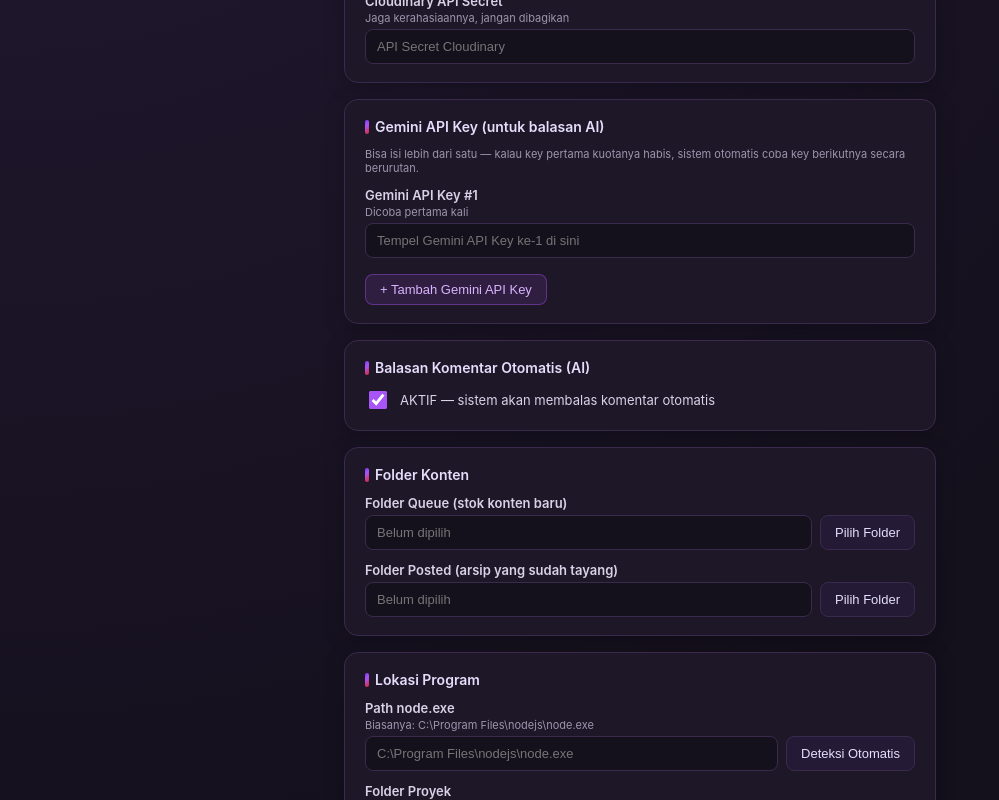
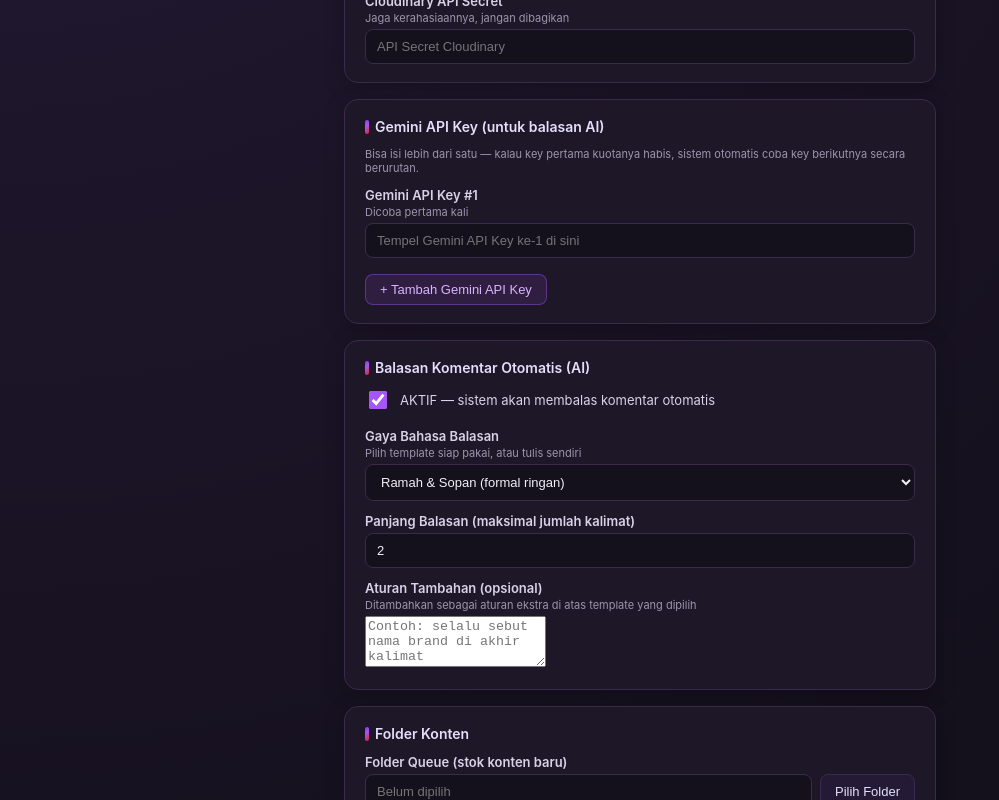
Before and after one commit to berhasilsemua83/teter2, a React (Vite) app: page / in a window 1280 px wide. Both pictures are taken after a click on the label "NONAKTIF — komentar tidak akan dibalas otomatis". Shown: the part 557-1357 px from the top of the page, without its empty margins (0-999 px from the left). Built offline with nearby package versions, Linux system fonts and the light colour scheme.

Commit message:
Update App.tsx

```diff
--- a/src/App.tsx
+++ b/src/App.tsx
@@ -25,6 +25,9 @@ interface AppConfig {
   node_exe_path: string;
   project_folder: string;
   schedule: ScheduleConfig;
+  ai_style_preset: string;
+  ai_max_sentences: number;
+  ai_custom_instruction: string;
 }
 
 const EMPTY_CONFIG: AppConfig = {
@@ -44,7 +47,17 @@ const EMPTY_CONFIG: AppConfig = {
     refresh_token_day: "MON",
     refresh_token_time: "03:00",
   },
+  ai_style_preset: "ramah_sopan",
+  ai_max_sentences: 2,
+  ai_custom_instruction: "",
 };
+
+const STYLE_PRESET_OPTIONS = [
+  { value: "ramah_sopan", label: "Ramah & Sopan (formal ringan)" },
+  { value: "santai_gaul", label: "Santai & Akrab" },
+  { value: "lucu_receh", label: "Lucu & Receh" },
+  { value: "custom", label: "Custom (tulis sendiri)" },
+];
 
 const HARI_OPTIONS = [
   { value: "MON", label: "Senin" },
@@ -128,15 +141,9 @@ export default function App() {
   }
 
   async function pickFolder(target: "queue_folder" | "posted_folder" | "project_folder") {
-    try {
-      const selected = await open({ directory: true, multiple: false });
-      if (typeof selected === "string") {
-        setConfig((prev) => ({ ...prev, [target]: selected }));
-      } else {
-        setStatus("Tidak ada folder dipilih.");
-      }
-    } catch (err) {
-      setStatus(`Gagal membuka dialog folder: ${err}`);
+    const selected = await open({ directory: true, multiple: false });
+    if (typeof selected === "string") {
+      setConfig((prev) => ({ ...prev, [target]: selected }));
     }
   }
 
@@ -193,7 +200,7 @@ export default function App() {
   if (loading) return <div className="container">Memuat pengaturan...</div>;
 
   return (
-        <div className="container">
+    <div className="container">
       <div className="header-row">
         <h1>Threads Automator</h1>
         <div className="status-indicator">
@@ -331,6 +338,55 @@ export default function App() {
               : "NONAKTIF — komentar tidak akan dibalas otomatis"}
           </span>
         </label>
+
+        {config.ai_reply_enabled && (
+          <>
+            <label className="field-label" style={{ marginTop: 16 }}>
+              Gaya Bahasa Balasan
+              <span className="hint">Pilih template siap pakai, atau tulis sendiri</span>
+            </label>
+            <select
+              value={config.ai_style_preset}
+              onChange={(e) => setConfig({ ...config, ai_style_preset: e.target.value })}
+            >
+              {STYLE_PRESET_OPTIONS.map((opt) => (
+                <option key={opt.value} value={opt.value}>{opt.label}</option>
+              ))}
+            </select>
+
+            <label className="field-label">
+              Panjang Balasan (maksimal jumlah kalimat)
+            </label>
+            <input
+              type="number"
+              min={1}
+              max={5}
+              value={config.ai_max_sentences}
+              onChange={(e) => setConfig({ ...config, ai_max_sentences: Number(e.target.value) })}
+            />
+
+            <label className="field-label">
+              {config.ai_style_preset === "custom"
+                ? "Instruksi Gaya Bahasa (wajib diisi karena pilih Custom)"
+                : "Aturan Tambahan (opsional)"}
+              <span className="hint">
+                {config.ai_style_preset === "custom"
+                  ? "Tulis bebas gaya bahasa yang kamu mau, contoh: \"Gunakan bahasa Jawa halus, sedikit humor\""
+                  : "Ditambahkan sebagai aturan ekstra di atas template yang dipilih"}
+              </span>
+            </label>
+            <textarea
+              rows={3}
+              placeholder={
+                config.ai_style_preset === "custom"
+                  ? "Contoh: Gaya bahasa hangat seperti kakak online shop, selalu sebut 'kak' di awal kalimat..."
+                  : "Contoh: selalu sebut nama brand di akhir kalimat"
+              }
+              value={config.ai_custom_instruction}
+              onChange={(e) => setConfig({ ...config, ai_custom_instruction: e.target.value })}
+            />
+          </>
+        )}
       </section>
 
       {/* ===== FOLDER KONTEN ===== */}
```
